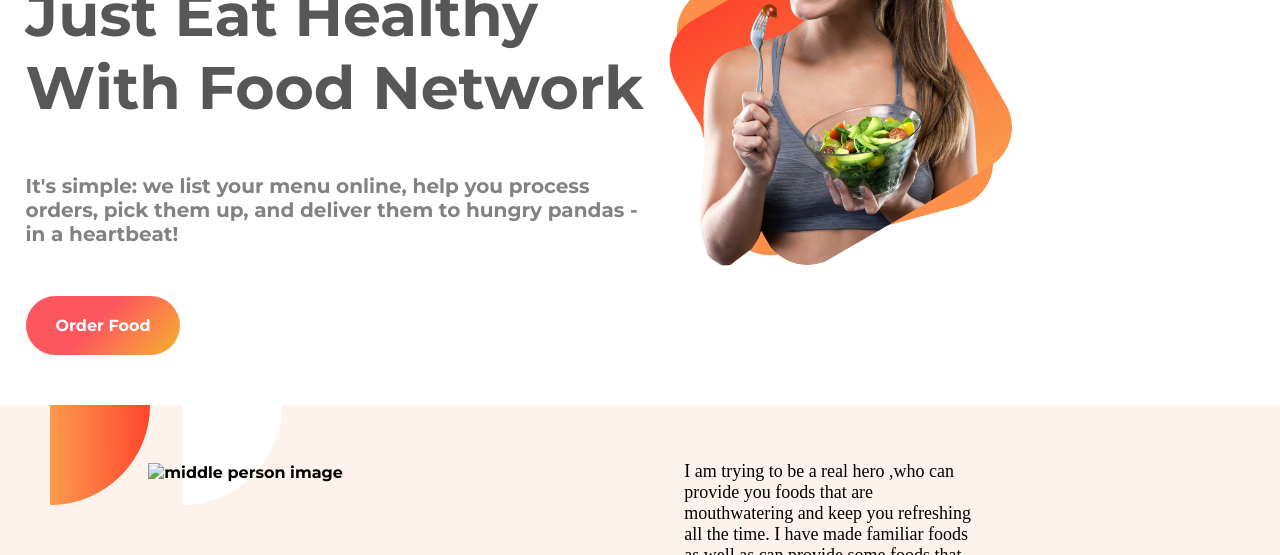
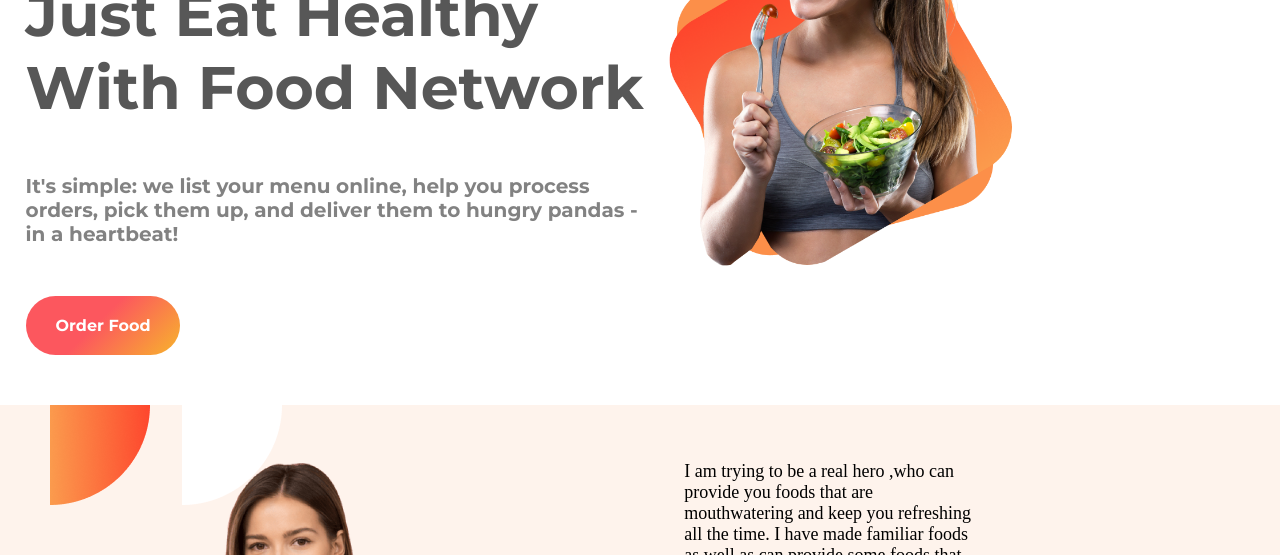
Before and after one commit to tanimgit/foodnet, a plain HTML site: page index.html in a window 1280 px wide. Shown: the part 245-800 px from the top of the page. Drawn offline with Linux system fonts and the light colour scheme; the site is published under a folder, as on GitHub Pages, so addresses that start at the root find nothing.

Commit message:
4th commit image issue

```diff
--- a/index.html
+++ b/index.html
@@ -30,7 +30,7 @@
     </section>
     <section class='flexible-middle'>
         <div class='half-width1'>
-            <img src="/images/female/personImage.png" alt="middle person image">
+            <img src="images/female/personImage.png" alt="middle person image">
         </div>
         <div class='half-width2'>
             <p style="width:50%;font-family: Manrope;font-size: 18px;">
```
